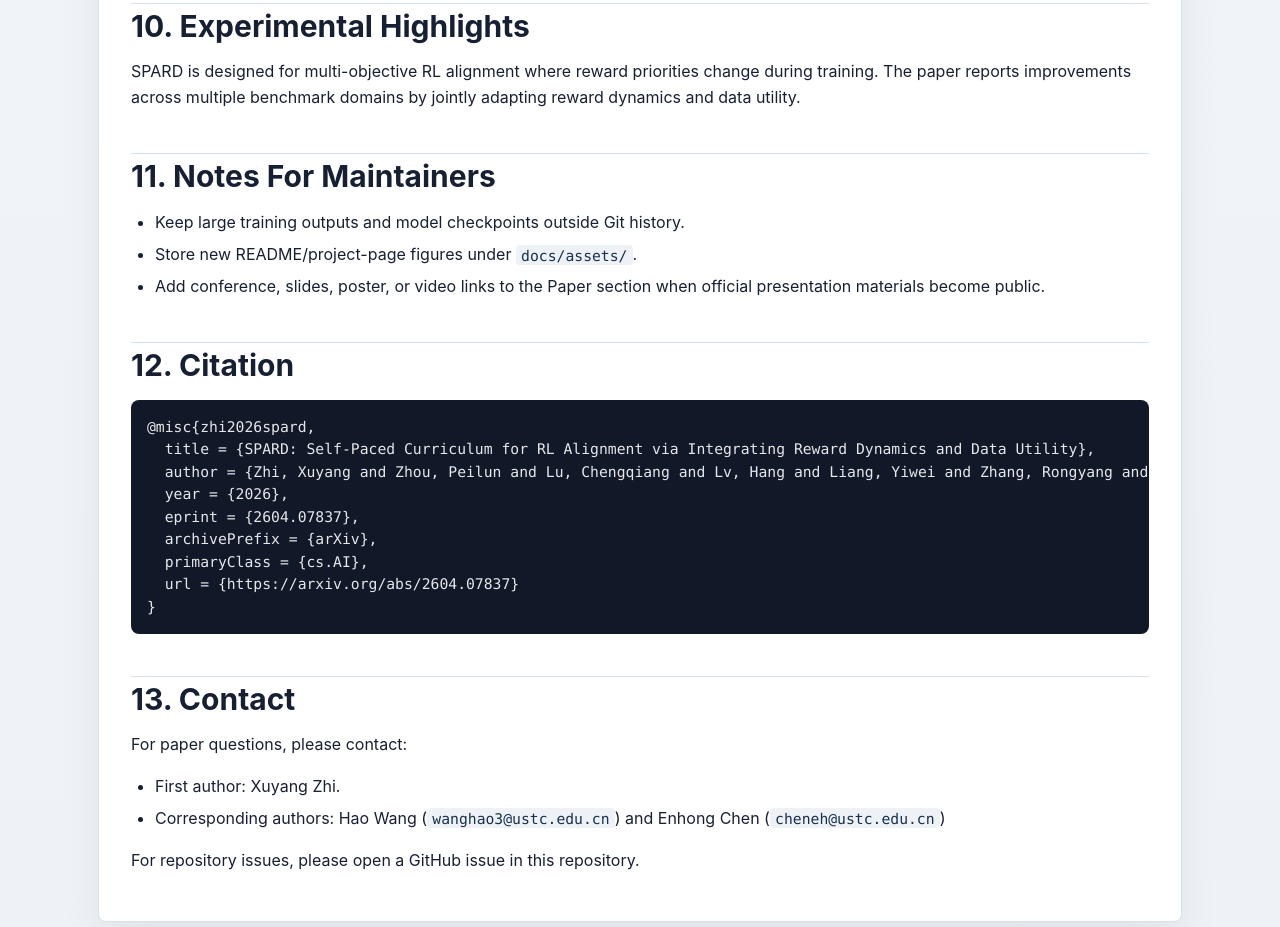
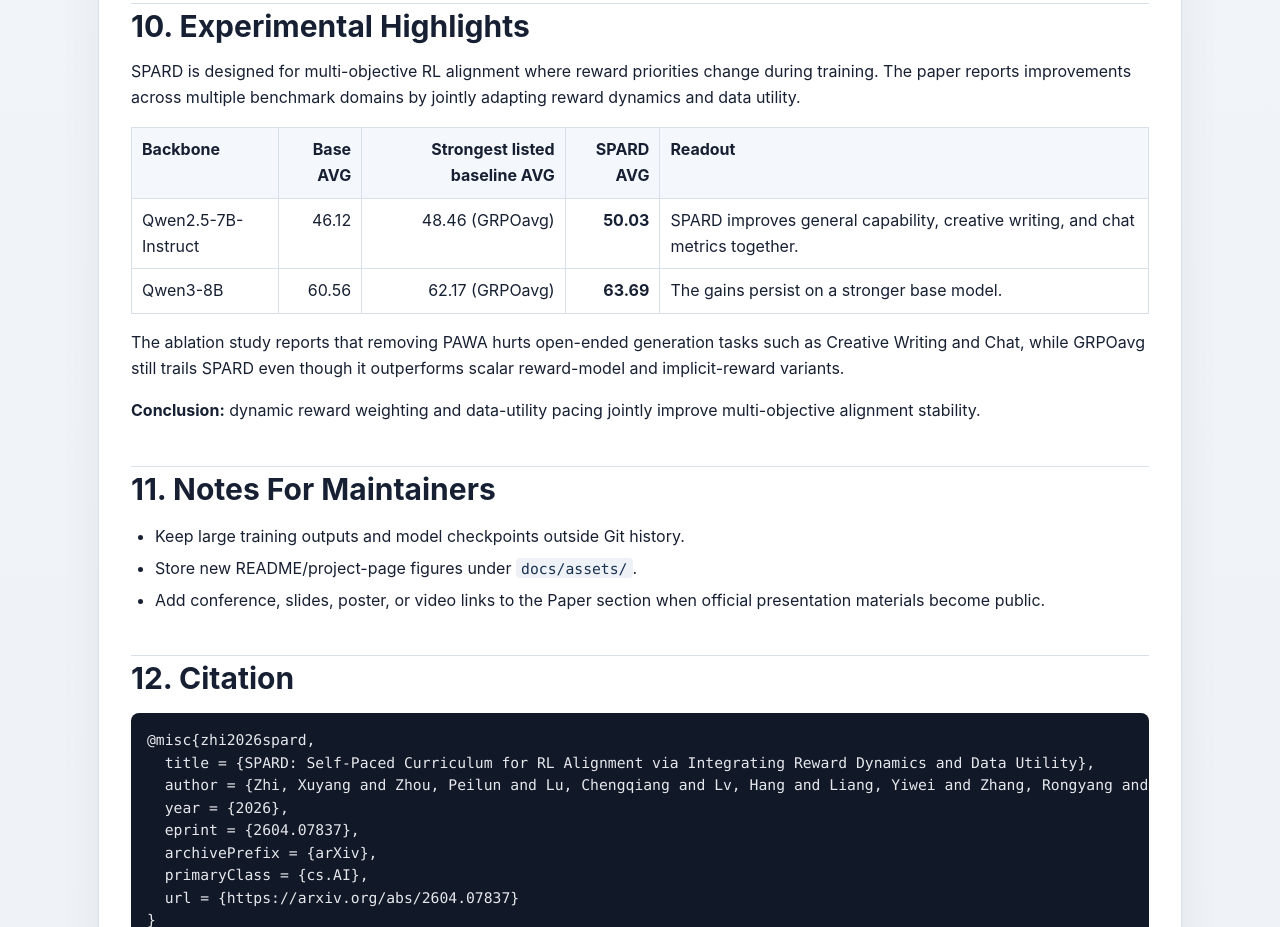
Before and after one commit to USTC-StarTeam/SPARD, a plain HTML site: page docs/index.html in a window 1280 px wide. Shown: the part 3917-4844 px from the top of the page. Drawn offline with Linux system fonts and the light colour scheme.

Commit message:
Add concrete experimental highlights

```diff
--- a/docs/index.html
+++ b/docs/index.html
@@ -149,6 +149,34 @@ export JUDGE_API_BASE=&lt;API_BASE_URL&gt;</code></pre>
 <p>The released script directory is named <code>scirpts/</code> in the repository. Keep this path unchanged unless all script references are migrated together.</p>
 <h2 id="10-experimental-highlights">10. Experimental Highlights</h2>
 <p>SPARD is designed for multi-objective RL alignment where reward priorities change during training. The paper reports improvements across multiple benchmark domains by jointly adapting reward dynamics and data utility.</p>
+<table>
+<thead><tr>
+<th>Backbone</th>
+<th style="text-align:right">Base AVG</th>
+<th style="text-align:right">Strongest listed baseline AVG</th>
+<th style="text-align:right">SPARD AVG</th>
+<th>Readout</th>
+</tr>
+</thead>
+<tbody>
+<tr>
+<td>Qwen2.5-7B-Instruct</td>
+<td style="text-align:right">46.12</td>
+<td style="text-align:right">48.46 (GRPOavg)</td>
+<td style="text-align:right"><strong>50.03</strong></td>
+<td>SPARD improves general capability, creative writing, and chat metrics together.</td>
+</tr>
+<tr>
+<td>Qwen3-8B</td>
+<td style="text-align:right">60.56</td>
+<td style="text-align:right">62.17 (GRPOavg)</td>
+<td style="text-align:right"><strong>63.69</strong></td>
+<td>The gains persist on a stronger base model.</td>
+</tr>
+</tbody>
+</table>
+<p>The ablation study reports that removing PAWA hurts open-ended generation tasks such as Creative Writing and Chat, while GRPOavg still trails SPARD even though it outperforms scalar reward-model and implicit-reward variants.</p>
+<p><strong>Conclusion:</strong> dynamic reward weighting and data-utility pacing jointly improve multi-objective alignment stability.</p>
 <h2 id="11-notes-for-maintainers">11. Notes For Maintainers</h2>
 <ul>
 <li>Keep large training outputs and model checkpoints outside Git history.</li>
```
Also changed, not shown: 1 other file.
